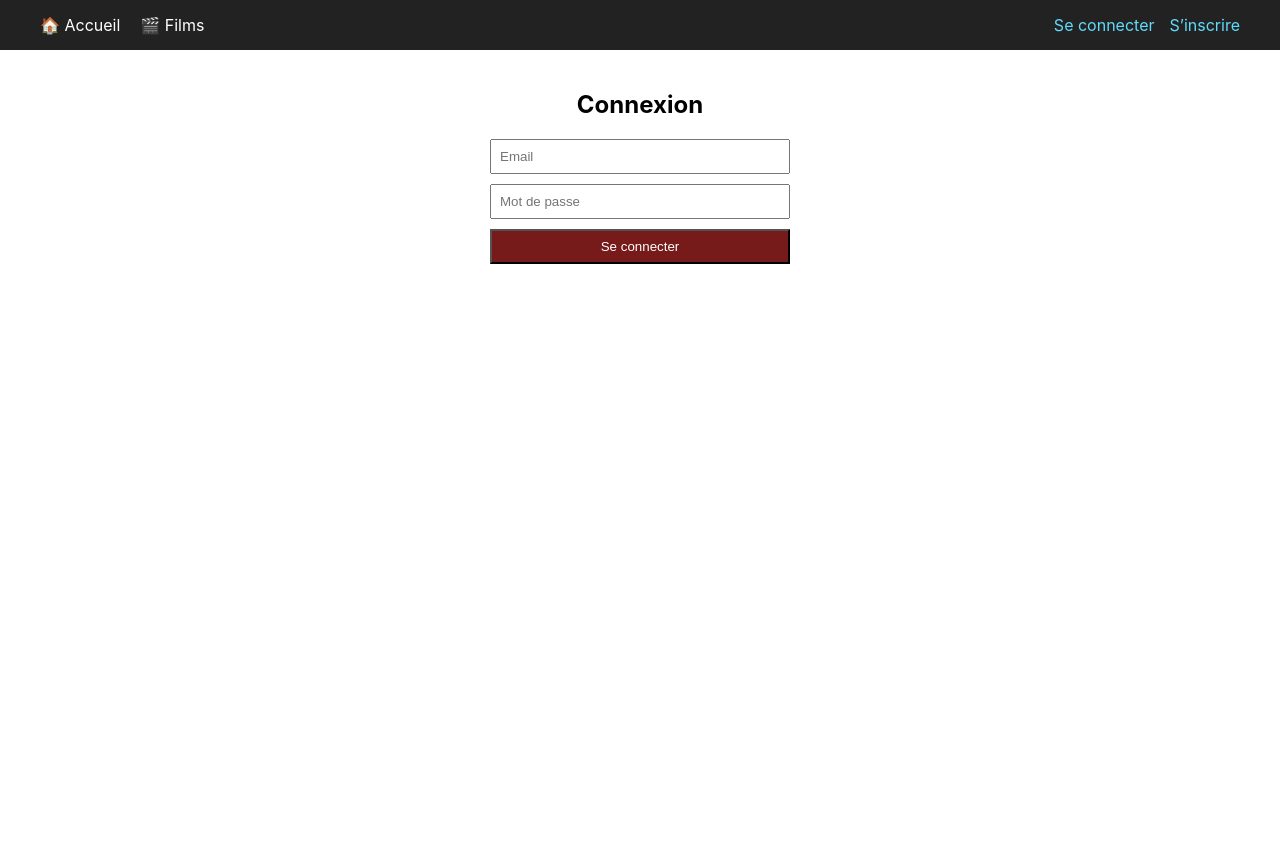
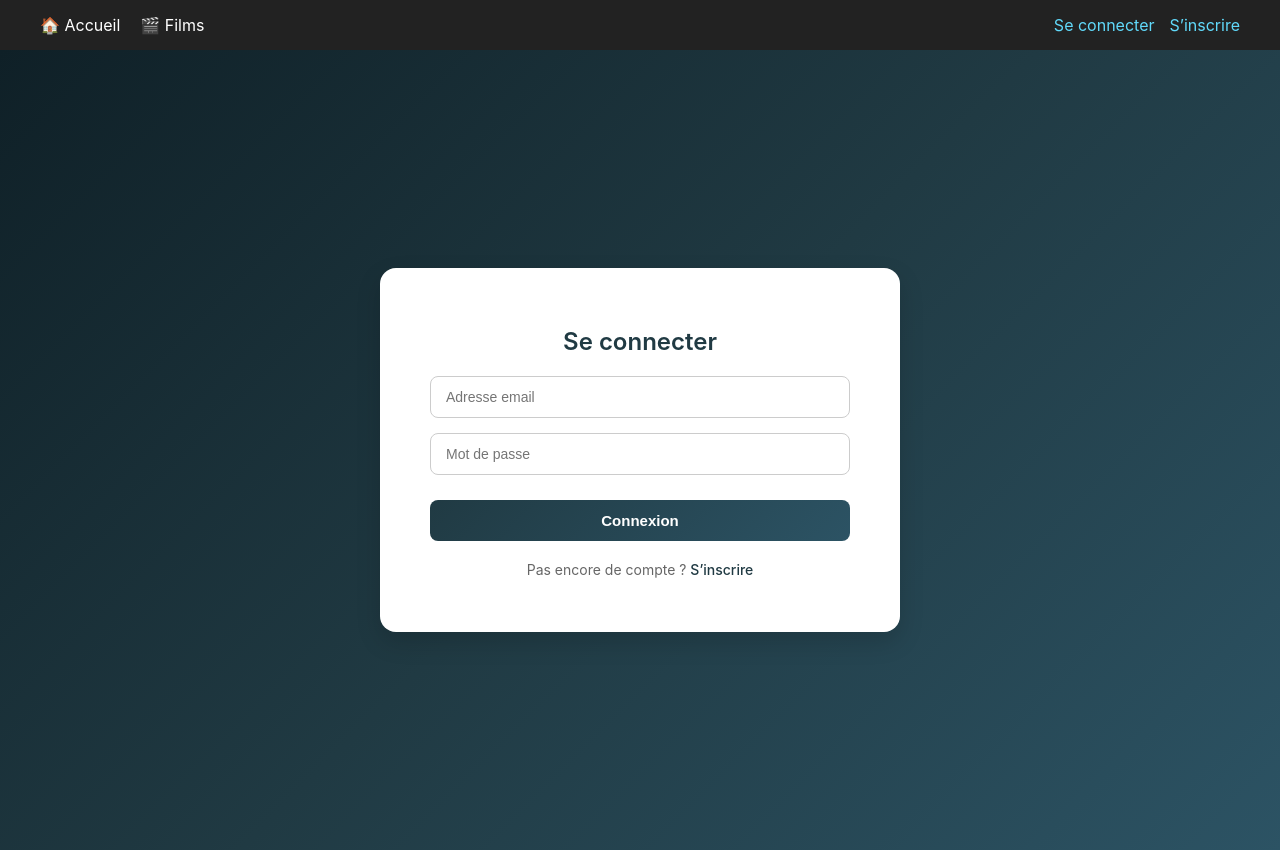
Before and after one commit to osauruss/CINEFINDER, a React (Create React App) app in the folder frontend/: page /login in a window 1280 px wide. Before the commit the page ends 800 px from the top, so only its background shows below. Built offline with nearby package versions, Linux system fonts and the light colour scheme.

Commit message:
frontend login register et format note films

```diff
--- a/frontend/src/components/Login.js
+++ b/frontend/src/components/Login.js
@@ -1,7 +1,7 @@
 // frontend/src/pages/Login.jsx
 import { useState } from "react";
-import { useNavigate } from "react-router-dom";
-import api from "../api"; // axios configuré vers ton backend
+import { useNavigate, Link } from "react-router-dom";
+import api from "../api";
 
 export default function Login({ setToken, setUser }) {
   const [email, setEmail] = useState("");
@@ -12,34 +12,54 @@ export default function Login({ setToken, setUser }) {
   const handleLogin = async (e) => {
     e.preventDefault();
     try {
-      // Requête vers ton backend Express
       const response = await api.post("/auth/login", { email, password });
-      setToken(response.data.token); // sauvegarde le token dans App
-      // ✅ Enregistrer les infos de l'utilisateur connecté
+      setToken(response.data.token);
       setUser(response.data.user);
-      // ✅ Sauvegarder le token localement pour garder la session
       localStorage.setItem("token", response.data.token);
       setMessage("Connexion réussie !");
-      navigate("/"); // redirige vers la page d'accueil
+      setTimeout(() => navigate("/"), 800);
     } catch (err) {
       setMessage(err.response?.data?.error || "Erreur serveur");
     }
   };
+
   return (
-    <div style={{ padding: "20px", textAlign: "center" }}>
-      <h2>Connexion</h2>
+    <div
+      style={{
+        minHeight: "100vh",
+        display: "flex",
+        justifyContent: "center",
+        alignItems: "center",
+        background: "linear-gradient(135deg, #0f2027, #203a43, #2c5364)",
+        fontFamily: "Inter, sans-serif",
+      }}
+    >
+      <div
+        style={{
+          background: "white",
+          borderRadius: "16px",
+          padding: "40px 50px",
+          width: "100%",
+          maxWidth: "420px",
+          boxShadow: "0 10px 25px rgba(0,0,0,0.15)",
+          textAlign: "center",
+        }}
+      >
+        <h2 style={{ marginBottom: "20px", fontWeight: "600", color: "#203a43" }}>
+          Se connecter
+        </h2>
 
         <form
           onSubmit={handleLogin}
-        style={{ display: "flex", flexDirection: "column", maxWidth: "300px", margin: "0 auto" }}
+          style={{ display: "flex", flexDirection: "column", gap: "15px" }}
         >
           <input
             type="email"
-          placeholder="Email"
+            placeholder="Adresse email"
             value={email}
             onChange={(e) => setEmail(e.target.value)}
             required
-          style={{ marginBottom: "10px", padding: "8px" }}
+            style={inputStyle}
           />
           <input
             type="password"
@@ -47,40 +67,148 @@ export default function Login({ setToken, setUser }) {
             value={password}
             onChange={(e) => setPassword(e.target.value)}
             required
-          style={{ marginBottom: "10px", padding: "8px" }}
+            style={inputStyle}
           />
-        <button type="submit" style={{ padding: "8px", backgroundColor: "#761a1a", color: "#fff" }}>
-          Se connecter
+
+          <button type="submit" style={buttonStyle}>
+            Connexion
           </button>
         </form>
 
-      <p style={{ marginTop: "10px", color: message.includes("réussie") ? "green" : "red" }}>
+        {message && (
+          <p
+            style={{
+              marginTop: "15px",
+              color: message.includes("réussie") ? "#2e8b57" : "#d9534f",
+              fontSize: "14px",
+            }}
+          >
             {message}
           </p>
+        )}
+
+        <p style={{ marginTop: "20px", fontSize: "14px", color: "#666" }}>
+          Pas encore de compte ?{" "}
+          <Link
+            to="/register"
+            style={{ color: "#203a43", textDecoration: "none", fontWeight: "500" }}
+          >
+            S’inscrire
+          </Link>
+        </p>
+      </div>
     </div>
   );
-  /*
-  return (
-    <div>
-      <h2>Connexion</h2>
-      <form onSubmit={handleLogin}>
-        <input
-          type="email"
-          placeholder="Email"
-          value={email}
-          onChange={(e) => setEmail(e.target.value)}
-          required
-        />
-        <input
-          type="password"
-          placeholder="Mot de passe"
-          value={password}
-          onChange={(e) => setPassword(e.target.value)}
-          required
-        />
-        <button type="submit">Se connecter</button>
-      </form>
-      <p>{message}</p>
-    </div>
-  );*/
 }
+
+const inputStyle = {
+  padding: "12px 15px",
+  border: "1px solid #ccc",
+  borderRadius: "8px",
+  fontSize: "14px",
+  outline: "none",
+  transition: "border-color 0.2s ease",
+};
+
+const buttonStyle = {
+  marginTop: "10px",
+  background: "linear-gradient(135deg, #203a43, #2c5364)",
+  color: "white",
+  padding: "12px",
+  border: "none",
+  borderRadius: "8px",
+  fontSize: "15px",
+  fontWeight: "600",
+  cursor: "pointer",
+  transition: "opacity 0.3s ease",
+};
+
+
+
+
+//// frontend/src/pages/Login.jsx
+//import { useState } from "react";
+//import { useNavigate } from "react-router-dom";
+//import api from "../api"; // axios configuré vers ton backend
+//
+//export default function Login({ setToken, setUser }) {
+//  const [email, setEmail] = useState("");
+//  const [password, setPassword] = useState("");
+//  const [message, setMessage] = useState("");
+//  const navigate = useNavigate();
+//
+//  const handleLogin = async (e) => {
+//    e.preventDefault();
+//    try {
+//      // Requête vers ton backend Express
+//      const response = await api.post("/auth/login", { email, password });
+//      setToken(response.data.token); // sauvegarde le token dans App
+//      // ✅ Enregistrer les infos de l'utilisateur connecté
+//      setUser(response.data.user);
+//      // ✅ Sauvegarder le token localement pour garder la session
+//      localStorage.setItem("token", response.data.token);
+//      setMessage("Connexion réussie !");
+//      navigate("/"); // redirige vers la page d'accueil
+//    } catch (err) {
+//      setMessage(err.response?.data?.error || "Erreur serveur");
+//    }
+//  };
+//  return (
+//    <div style={{ padding: "20px", textAlign: "center" }}>
+//      <h2>Connexion</h2>
+//
+//      <form
+//        onSubmit={handleLogin}
+//        style={{ display: "flex", flexDirection: "column", maxWidth: "300px", margin: "0 auto" }}
+//      >
+//        <input
+//          type="email"
+//          placeholder="Email"
+//          value={email}
+//          onChange={(e) => setEmail(e.target.value)}
+//          required
+//          style={{ marginBottom: "10px", padding: "8px" }}
+//        />
+//        <input
+//          type="password"
+//          placeholder="Mot de passe"
+//          value={password}
+//          onChange={(e) => setPassword(e.target.value)}
+//          required
+//          style={{ marginBottom: "10px", padding: "8px" }}
+//        />
+//        <button type="submit" style={{ padding: "8px", backgroundColor: "#761a1a", color: "#fff" }}>
+//          Se connecter
+//        </button>
+//      </form>
+//
+//      <p style={{ marginTop: "10px", color: message.includes("réussie") ? "green" : "red" }}>
+//        {message}
+//      </p>
+//    </div>
+//  );
+//  /*
+//  return (
+//    <div>
+//      <h2>Connexion</h2>
+//      <form onSubmit={handleLogin}>
+//        <input
+//          type="email"
+//          placeholder="Email"
+//          value={email}
+//          onChange={(e) => setEmail(e.target.value)}
+//          required
+//        />
+//        <input
+//          type="password"
+//          placeholder="Mot de passe"
+//          value={password}
+//          onChange={(e) => setPassword(e.target.value)}
+//          required
+//        />
+//        <button type="submit">Se connecter</button>
+//      </form>
+//      <p>{message}</p>
+//    </div>
+//  );*/
+//}
--- a/frontend/src/components/Register.js
+++ b/frontend/src/components/Register.js
@@ -1,6 +1,6 @@
 // frontend/src/pages/Register.jsx
 import { useState } from "react";
-import { useNavigate } from "react-router-dom";
+import { useNavigate, Link } from "react-router-dom";
 import api from "../api";
 
 export default function Register() {
@@ -19,29 +19,54 @@ export default function Register() {
         password,
       });
       setMessage(response.data.message);
-      navigate("/login"); // après inscription, redirige vers login
+      setTimeout(() => navigate("/login"), 1000);
     } catch (err) {
       setMessage(err.response?.data?.error || "Erreur serveur");
     }
   };
 
   return (
-    <div>
-      <h2>Inscription</h2>
-      <form onSubmit={handleRegister}>
+    <div
+      style={{
+        minHeight: "100vh",
+        display: "flex",
+        justifyContent: "center",
+        alignItems: "center",
+        background: "linear-gradient(135deg, #0f2027, #203a43, #2c5364)",
+        fontFamily: "Inter, sans-serif",
+      }}
+    >
+      <div
+        style={{
+          background: "white",
+          borderRadius: "16px",
+          padding: "40px 50px",
+          width: "100%",
+          maxWidth: "420px",
+          boxShadow: "0 10px 25px rgba(0,0,0,0.15)",
+          textAlign: "center",
+        }}
+      >
+        <h2 style={{ marginBottom: "20px", fontWeight: "600", color: "#203a43" }}>
+          Créer un compte
+        </h2>
+
+        <form onSubmit={handleRegister} style={{ display: "flex", flexDirection: "column", gap: "15px" }}>
           <input
             type="text"
             placeholder="Nom d'utilisateur"
             value={username}
             onChange={(e) => setUsername(e.target.value)}
             required
+            style={inputStyle}
           />
           <input
             type="email"
-          placeholder="Email"
+            placeholder="Adresse email"
             value={email}
             onChange={(e) => setEmail(e.target.value)}
             required
+            style={inputStyle}
           />
           <input
             type="password"
@@ -49,10 +74,107 @@ export default function Register() {
             value={password}
             onChange={(e) => setPassword(e.target.value)}
             required
+            style={inputStyle}
           />
-        <button type="submit">S'inscrire</button>
+
+          <button type="submit" style={buttonStyle}>
+            S’inscrire
+          </button>
         </form>
-      <p>{message}</p>
+
+        {message && (
+          <p style={{ marginTop: "15px", color: "#2c5364", fontSize: "14px" }}>{message}</p>
+        )}
+
+        <p style={{ marginTop: "20px", fontSize: "14px", color: "#666" }}>
+          Déjà un compte ?{" "}
+          <Link to="/login" style={{ color: "#203a43", textDecoration: "none", fontWeight: "500" }}>
+            Se connecter
+          </Link>
+        </p>
+      </div>
     </div>
   );
 }
+
+const inputStyle = {
+  padding: "12px 15px",
+  border: "1px solid #ccc",
+  borderRadius: "8px",
+  fontSize: "14px",
+  outline: "none",
+  transition: "border-color 0.2s ease",
+};
+
+const buttonStyle = {
+  marginTop: "10px",
+  background: "linear-gradient(135deg, #203a43, #2c5364)",
+  color: "white",
+  padding: "12px",
+  border: "none",
+  borderRadius: "8px",
+  fontSize: "15px",
+  fontWeight: "600",
+  cursor: "pointer",
+  transition: "opacity 0.3s ease",
+};
+
+
+//// frontend/src/pages/Register.jsx
+//import { useState } from "react";
+//import { useNavigate } from "react-router-dom";
+//import api from "../api";//
+
+//export default function Register() {
+//  const [username, setUsername] = useState("");
+//  const [email, setEmail] = useState("");
+//  const [password, setPassword] = useState("");
+//  const [message, setMessage] = useState("");
+//  const navigate = useNavigate();//
+
+//  const handleRegister = async (e) => {
+//    e.preventDefault();
+//    try {
+//      const response = await api.post("/auth/register", {
+//        username,
+//        email,
+//        password,
+//      });
+//      setMessage(response.data.message);
+//      navigate("/login"); // après inscription, redirige vers login
+//    } catch (err) {
+//      setMessage(err.response?.data?.error || "Erreur serveur");
+//    }
+//  };//
+
+//  return (
+//    <div>
+//      <h2>Inscription</h2>
+//      <form onSubmit={handleRegister}>
+//        <input
+//          type="text"
+//          placeholder="Nom d'utilisateur"
+//          value={username}
+//          onChange={(e) => setUsername(e.target.value)}
+//          required
+//        />
+//        <input
+//          type="email"
+//          placeholder="Email"
+//          value={email}
+//          onChange={(e) => setEmail(e.target.value)}
+//          required
+//        />
+//        <input
+//          type="password"
+//          placeholder="Mot de passe"
+//          value={password}
+//          onChange={(e) => setPassword(e.target.value)}
+//          required
+//        />
+//        <button type="submit">S'inscrire</button>
+//      </form>
+//      <p>{message}</p>
+//    </div>
+//  );
+//}//
```
Also changed, not shown: frontend/src/pages/Movies.jsx (+60 -1 lines), 1 other file (tests, documents, lock files or other folders). Lines whose indentation alone changed are shown as unchanged.
